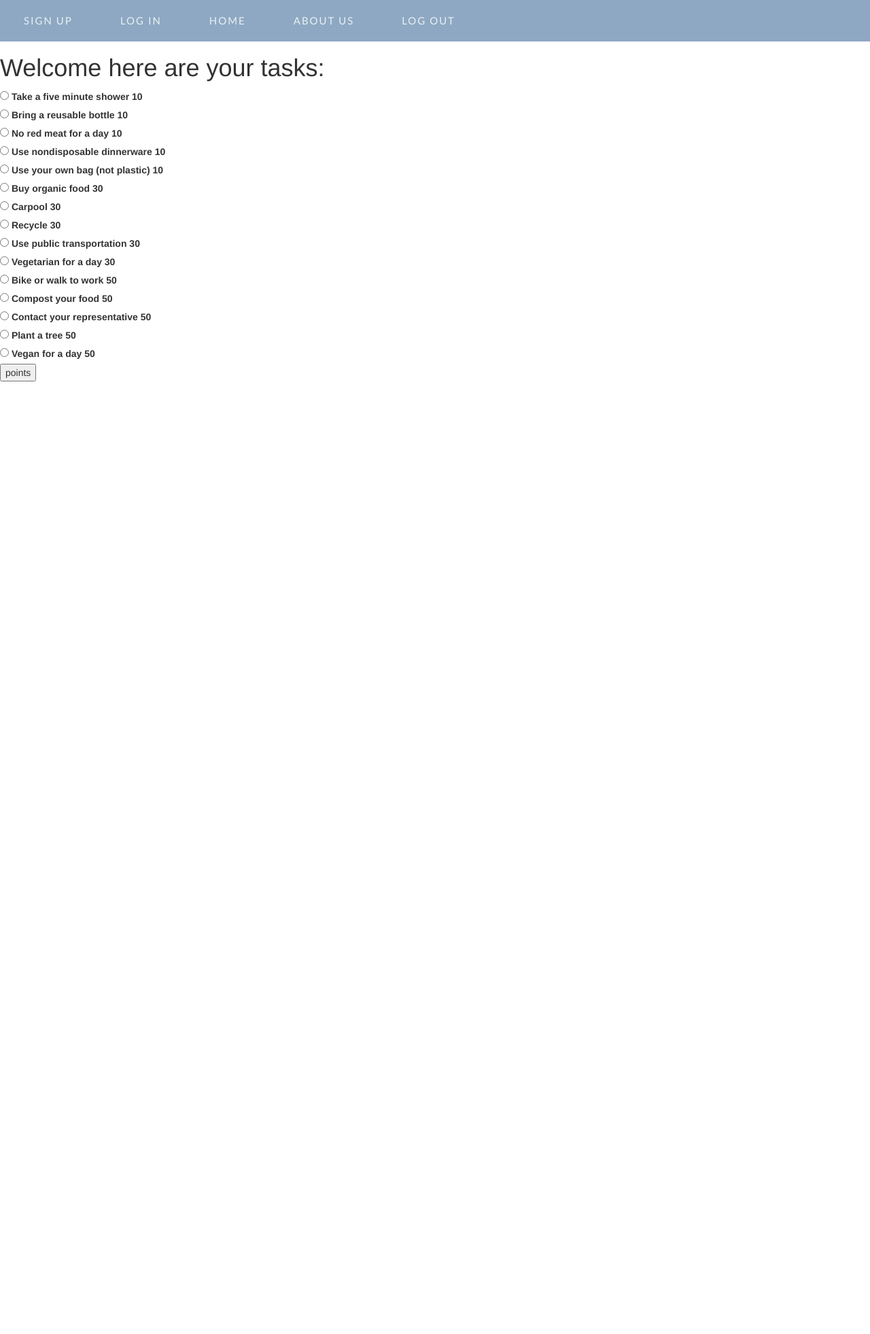
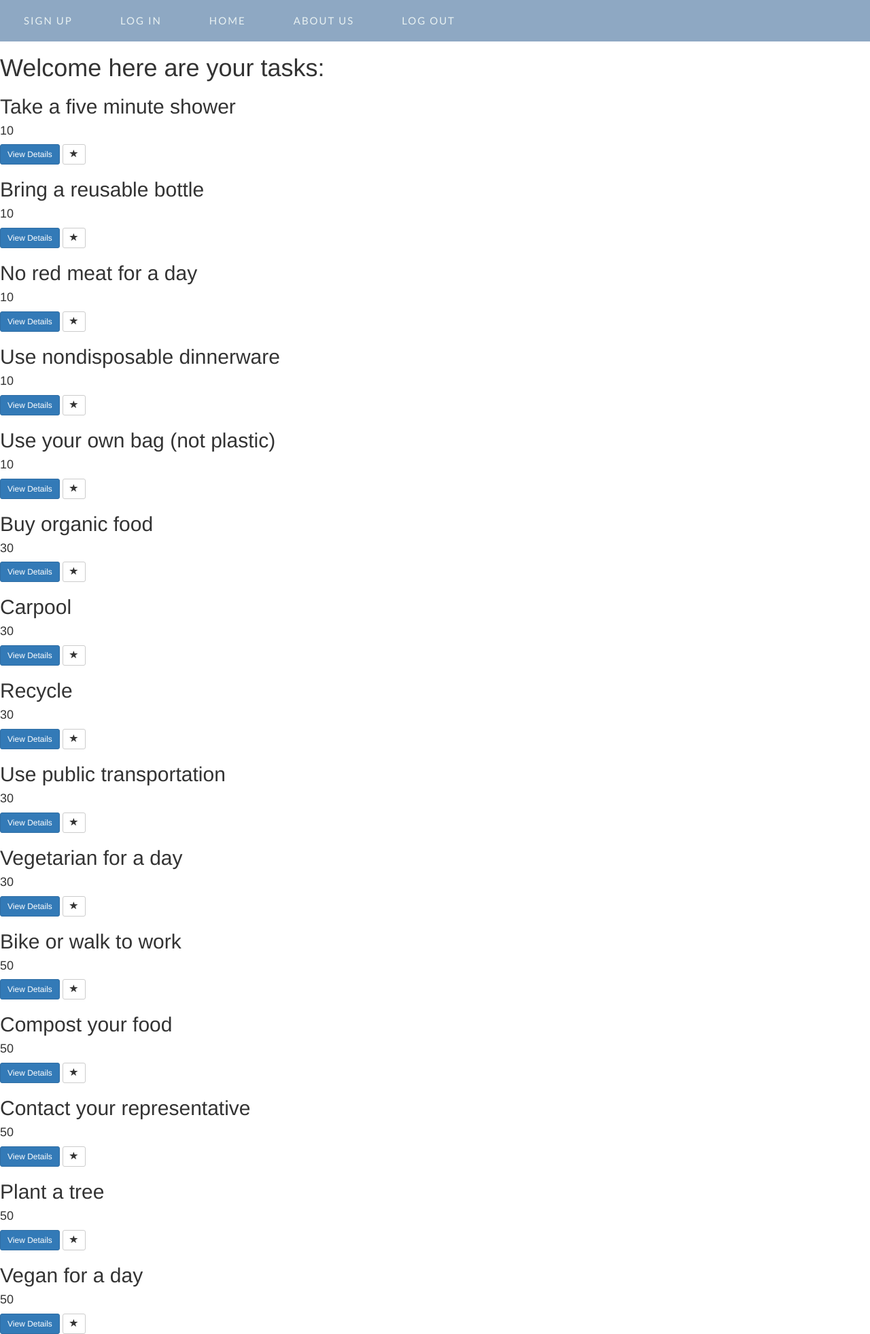
Before and after one commit to nishapant/glopalv3, a Django app: page /core/index/ in a window 1280 px wide. Shown: the whole page at 68% size. Before the commit the page ends 561 px from the top, so only its background shows below. Run offline with Django 3.2, Linux system fonts and the light colour scheme; data comes from the database, SQL or seed files in the repository; both versions use the stored data as it was after the commit; some libraries are stand-ins or nearby versions.

Commit message:
FIXED INDEXgit add --all .git add --all .

```diff
--- a/core/models.py
+++ b/core/models.py
@@ -11,3 +11,7 @@ class Activity(models.Model):
 
     def __str__(self):
         return self.taskName + ' - ' + self.category
+
+# class UserProfile(models.Model):
+#      user = models.ForeignKey(User, default=1)
+#      points = models.CharField(max_length=10)
--- a/core/templates/core/index.html
+++ b/core/templates/core/index.html
@@ -7,13 +7,35 @@
 {% block body %}
   <h1>Welcome {{ user.username }} here are your tasks: </h1>
 
-    {% for activity in all_activities %}
+
+            {% for activity in all_activities %}
+                <div>
+                    <div>
+                        <div class="caption">
+                            <h2>{{ activity.taskName }}</h2>
+                            <h4>{{ activity.category }}</h4>
+
+                            <!-- View Details -->
+                            <a href="{% url 'core:detail' activity.id %}" class="btn btn-primary btn-sm" role="button">View Details</a>
+
+                            <!-- Favorite activity -->
+                            <a href="{% url 'core:add_total' activity.id %}" class="btn btn-default btn-sm btn-favorite" role="button">
+                                <span class="glyphicon glyphicon-star {% if activity.is_complete %}active{% endif %}"></span>
+                            </a>
+
+                        </div>
+                    </div>
+                </div>
+                {% cycle '' '' '' '' '' '<div class="clearfix visible-lg"></div>' %}
+            {% endfor %}
+
+    <!-- {% for activity in all_activities %}
       <input type="radio" id="activity{{ forloop.counter }}" name="activity" value="{{ activity.id }}"/>
       <label for="activity{{ forloop.counter }}" >
           {{ activity.taskName }} {{activity.category}}
       </label>
       <br>
     {% endfor %}
-    <input type="submit" value="points"/>
+    <input type="submit" value="points"/> -->
 
 {% endblock %}
--- a/core/urls.py
+++ b/core/urls.py
@@ -23,5 +23,5 @@ urlpatterns = [
     url(r'^logout_user/$', views.logout_user, name='logout_user'),
 
     #core/7/favorite
-    # url(r'^(?P<activity_id>[0-9]+)/add_total/$', views.add_total, name='add_total'),
+    url(r'^(?P<activity_id>[0-9]+)/add_total/$', views.add_total, name='add_total'),
 ]
--- a/core/views.py
+++ b/core/views.py
@@ -26,18 +26,18 @@ def detail(request, activity_id):
     activity = get_object_or_404(Activity, pk=activity_id)
     return render(request, 'core/detail.html', {'activity': activity})
 
-# def add_total(request, activity_id):
-#     activity = get_object_or_404(Activity, pk=activity_id)
-#     try:
-#         if activity.is_complete:
-#             activity.is_complete = False
-#         else:
-#             activity.is_complete = True
-#         activity.save()
-#     except (KeyError, Activity.DoesNotExist):
-#         return JsonResponse({'success':False})
-#     else:
-#         return JsonResponse({'success':True})
+def add_total(request, activity_id):
+    activity = get_object_or_404(Activity, pk=activity_id)
+    try:
+        if activity.is_complete:
+            activity.is_complete = False
+        else:
+            activity.is_complete = True
+        activity.save()
+    except (KeyError, Activity.DoesNotExist):
+        return JsonResponse({'success':False})
+    else:
+        return JsonResponse({'success':True})
 
 class UserFormView(View):
     form_class = UserForm
--- a/glopalv3/settings.py
+++ b/glopalv3/settings.py
@@ -39,6 +39,8 @@ INSTALLED_APPS = [
     'django.contrib.messages',
     'django.contrib.staticfiles',
 ]
+
+# AUTH_PROFILE_MODULE = 'accounts.UserProfile'
 
 MIDDLEWARE = [
     'django.middleware.security.SecurityMiddleware',
```
Also changed, not shown: db.sqlite3.
